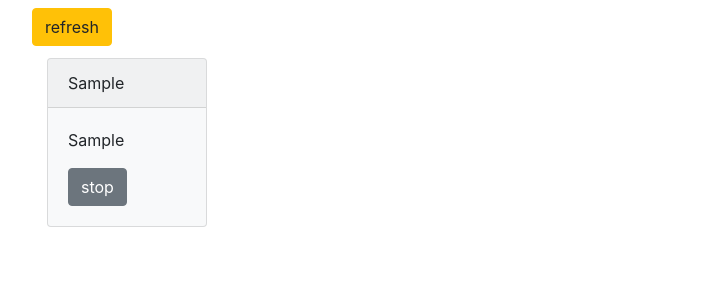
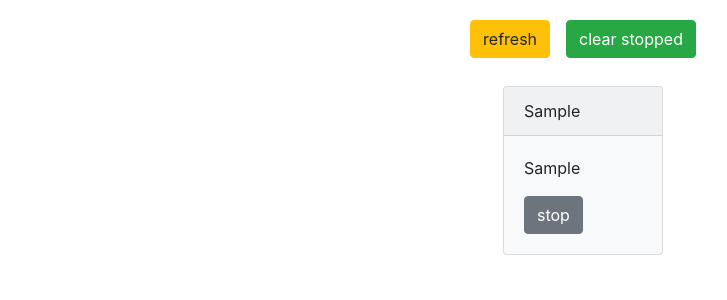
Before and after one commit to halvomez/binance_django, a Django app: template binance_django/app/templates/app/index.html in a window 1280 px wide. Shown: the top 300 px of the page, without its empty margins (57-784 px from the left). Run offline with Django 3.2, Linux system fonts and the light colour scheme; the template is opened without the code that fills it: values that come from a table or form of the project are taken from there, others are empty; tables that the repository leaves empty hold one stand-in row (values such as "Sample post"); some libraries are stand-ins or nearby versions.

Commit message:
add clear_stopped button

```diff
--- a/binance_django/app/static/app/js/script.js
+++ b/binance_django/app/static/app/js/script.js
@@ -1,11 +1,11 @@
-function do_request(data, button) {
+function switch_refresh(data, button) {
     const xhr = new XMLHttpRequest();
     xhr.open('POST', url);
 
     xhr.onreadystatechange = () => {
         if (xhr.readyState === XMLHttpRequest.DONE && xhr.status === 200) {
             if (button.innerHTML === 'stop') {
-                button.innerHTML = 'stoped';
+                button.innerHTML = 'stopped';
                 button.classList.remove('btn-secondary');
                 button.classList.add('btn-danger')
             } else {
@@ -16,16 +16,46 @@ function do_request(data, button) {
         }
     };
 
+    data = [data];
     xhr.setRequestHeader('X-CSRFToken', token);
     xhr.setRequestHeader("Content-Type", "application/json");
-    xhr.send(data);
+    xhr.send(JSON.stringify(data));
 }
 
 const main = document.querySelector('.main');
 main.addEventListener('click', (evt) => {
     if (evt.target.classList.contains('switch')) {
         const symbol = evt.target.parentNode.parentNode.querySelector('.symbol').innerHTML;
-        const data = JSON.stringify({'symbol': symbol});
-        do_request(data, evt.target);
+        switch_refresh(symbol, evt.target);
     }
 });
+
+const clear_button = document.querySelector('.btn-clear');
+clear_button.addEventListener('click', () => {
+    const buttons_stopped = document.querySelectorAll('.btn-danger');
+    let symbols = [];
+    for (const button of buttons_stopped) {
+        const symbol = button.parentNode.parentNode.querySelector('.symbol').innerHTML;
+        symbols.push(symbol)
+    }
+    clear_stopped(symbols, buttons_stopped)
+});
+
+function clear_stopped(data, buttons) {
+    const xhr = new XMLHttpRequest();
+    xhr.open('POST', url);
+
+    xhr.onreadystatechange = () => {
+        if (xhr.readyState === XMLHttpRequest.DONE && xhr.status === 200) {
+            for (const button of buttons) {
+                button.innerHTML = 'stop';
+                button.classList.remove('btn-danger');
+                button.classList.add('btn-secondary')
+            }
+        }
+    };
+
+    xhr.setRequestHeader('X-CSRFToken', token);
+    xhr.setRequestHeader("Content-Type", "application/json");
+    xhr.send(JSON.stringify(data));
+}
--- a/binance_django/app/templates/app/index.html
+++ b/binance_django/app/templates/app/index.html
@@ -10,33 +10,24 @@
     <title>Prices</title>
 </head>
 <body>
-
-<div class="main container">
-    <div class="container fixed-top">
-        <a href="{% url 'main-page' %}">
-            <button type="button" class="btn btn-warning mx-1 my-2">
-                refresh
-            </button>
-        </a>
+<div class="d-flex flex-wrap justify-content-center" style="margin-top: 20px">
+    <a href="{% url 'main-page' %}" class="btn btn-warning mx-2">refresh</a>
+    <button type="submit" class="btn btn-success btn-clear mx-2">clear stopped</button>
 </div>
-    <div class="container" style="margin-top: 50px">
-        <div class="d-flex flex-wrap align-items-end align-items-lg-center">
+<div class="main d-flex flex-wrap justify-content-around" style="margin-top: 20px">
     {% for price in prices %}
-                <div class="card bg-light bg-secondary mx-1 my-2"
-                     style="width: 10rem;">
+        <div class="card bg-light bg-secondary mx-1 my-2" style="width: 10rem;">
             <div class="card-header symbol">{{ price.symbol }}</div>
             <div class="card-body">
                 <p class="card-text"> {{ price.price }}</p>
                 {% if price.refresh %}
                     <button type="submit" class="btn btn-secondary switch">stop</button>
                 {% else %}
-                            <button type="submit" class="btn btn-danger switch">stoped</button>
+                    <button type="submit" class="btn btn-danger switch">stopped</button>
                 {% endif %}
             </div>
         </div>
     {% endfor %}
-        </div>
-    </div>
 </div>
 <script>
     const token = "{{ csrf_token }}";
```
Also changed, not shown: binance_django/app/views.py (+6 -4 lines). Lines whose indentation alone changed are shown as unchanged.
